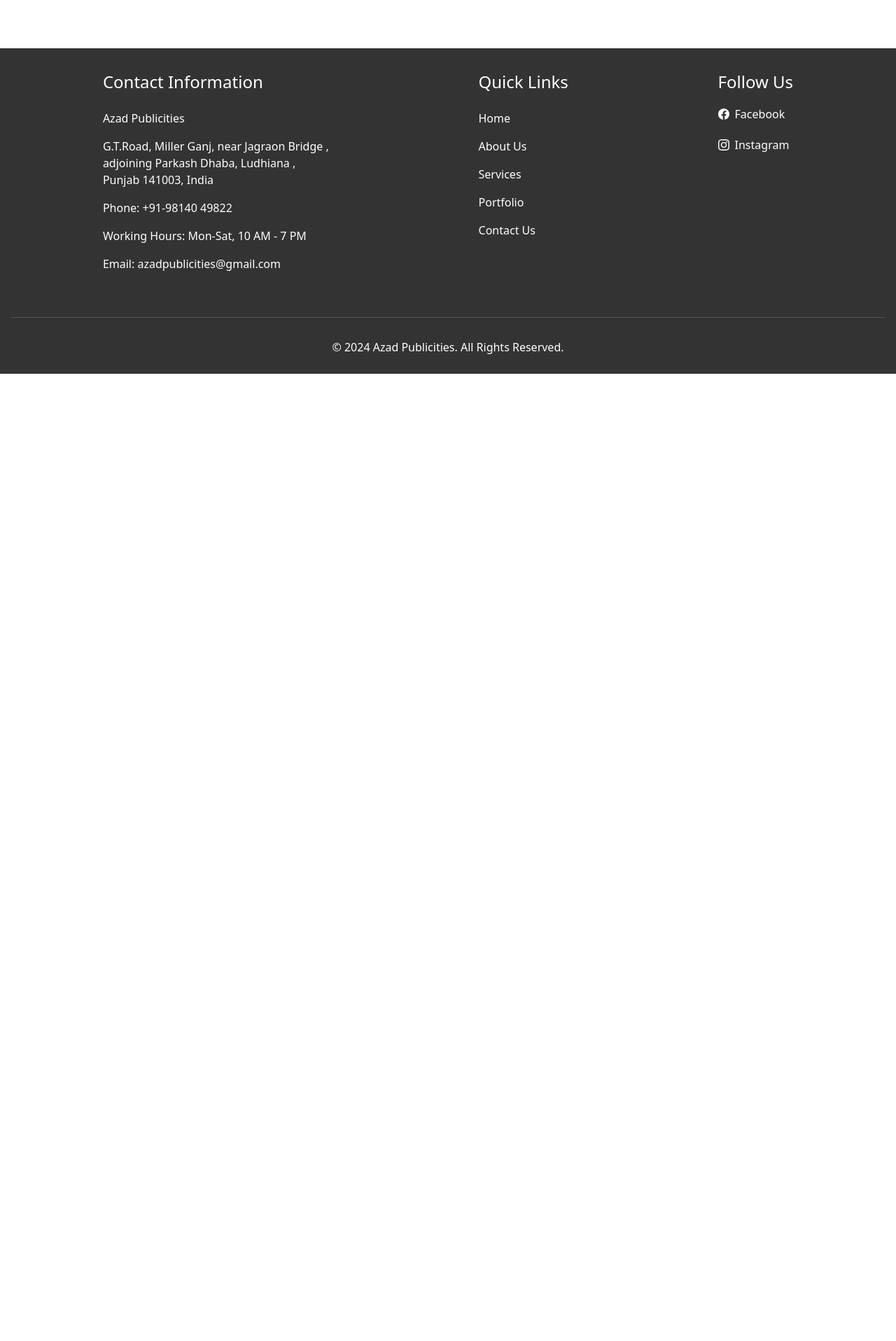
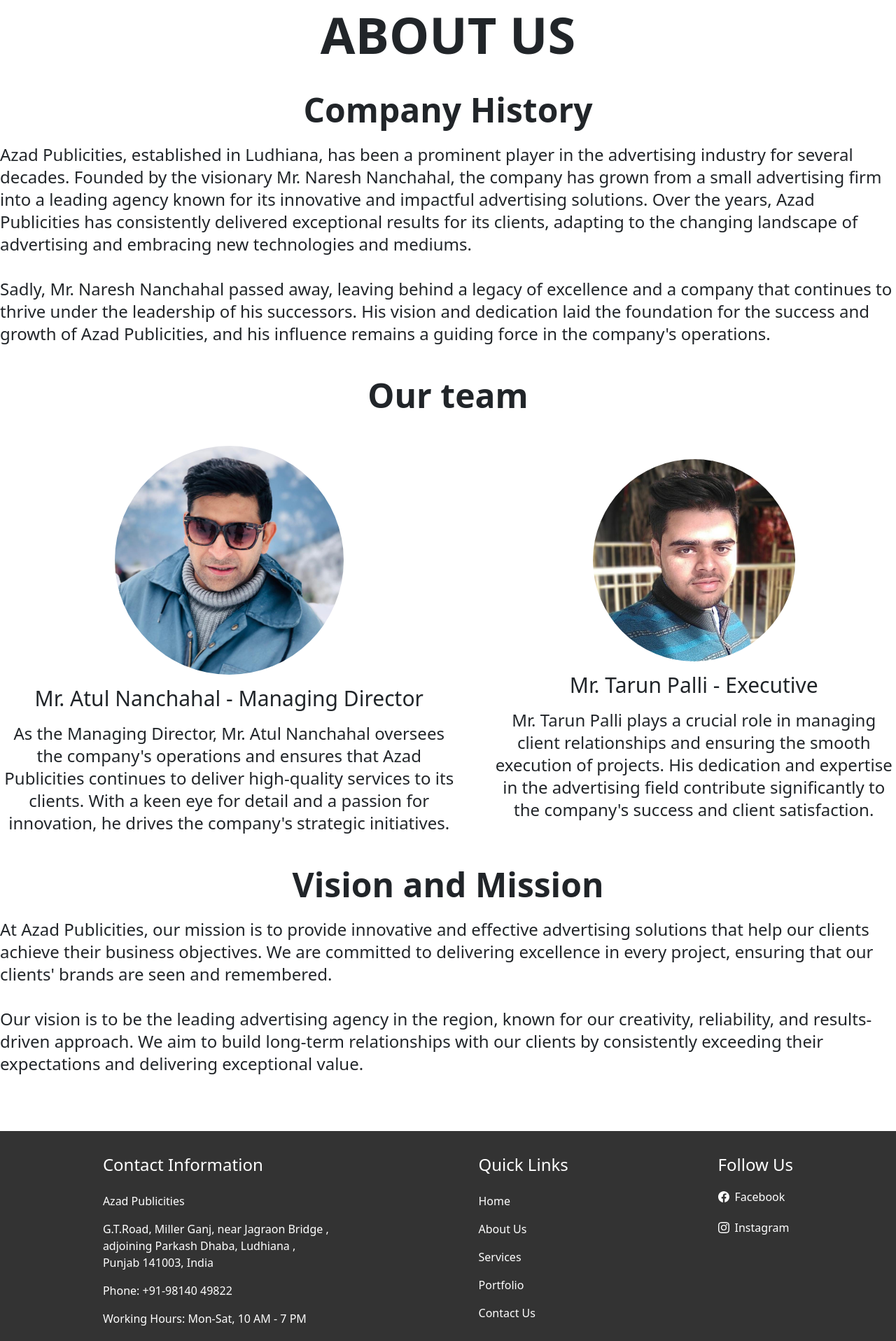
Before and after one commit to Mag-Harshit/azadPublicities, a React (Vite) app: page /aboutUs in a window 1280 px wide. Shown: the part 120-2036 px from the top of the page at 70% size. Before the commit the page ends 800 px from the top, so only its background shows below. Built offline with nearby package versions, Linux system fonts and the light colour scheme.

Commit message:
Lil bit about US done

```diff
--- a/src/components/AboutUs.jsx
+++ b/src/components/AboutUs.jsx
@@ -1,7 +1,82 @@
 import React from "react";
 
 const AboutUs = () => {
-  return <div>AboutUs</div>;
+  return (
+    <div>
+      <div className="text-7xl font-extrabold text-center mt-5">ABOUT US</div>
+      <div className="mt-5">
+        <h2 className="text-5xl font-semibold text-center">Company History</h2>
+        <p className="mt-4 text-2xl">
+          Azad Publicities, established in Ludhiana, has been a prominent player
+          in the advertising industry for several decades. Founded by the
+          visionary Mr. Naresh Nanchahal, the company has grown from a small
+          advertising firm into a leading agency known for its innovative and
+          impactful advertising solutions. Over the years, Azad Publicities has
+          consistently delivered exceptional results for its clients, adapting
+          to the changing landscape of advertising and embracing new
+          technologies and mediums. <br />
+          <br />
+          Sadly, Mr. Naresh Nanchahal passed away, leaving behind a legacy of
+          excellence and a company that continues to thrive under the leadership
+          of his successors. His vision and dedication laid the foundation for
+          the success and growth of Azad Publicities, and his influence remains
+          a guiding force in the company's operations.
+        </p>
+      </div>
+      <div className="mt-5">
+        <h2 className="text-5xl font-semibold mb-5 text-center">Our team</h2>
+        <div className="flex flex-col md:flex-row justify-around gap-5 items-center">
+          <div className="flex flex-col text-center">
+            <img
+              src="/img/Founder_image.jpg"
+              className="w-6/12 rounded-full mx-auto"
+            />
+            <h3 className="mt-3 text-3xl">
+              Mr. Atul Nanchahal - Managing Director
+            </h3>
+            <p className="mt-3 text-2xl">
+              As the Managing Director, Mr. Atul Nanchahal oversees the
+              company's operations and ensures that Azad Publicities continues
+              to deliver high-quality services to its clients. With a keen eye
+              for detail and a passion for innovation, he drives the company's
+              strategic initiatives.
+            </p>
+          </div>
+          <div className="flex flex-col text-center">
+            <img
+              src="/img/Executive_image.jpeg"
+              className="w-6/12 rounded-full mx-auto"
+            />
+            <h3 className="mt-3 text-3xl">Mr. Tarun Palli - Executive</h3>
+            <p className="mt-3 text-2xl">
+              Mr. Tarun Palli plays a crucial role in managing client
+              relationships and ensuring the smooth execution of projects. His
+              dedication and expertise in the advertising field contribute
+              significantly to the company's success and client satisfaction.
+            </p>
+          </div>
+        </div>
+      </div>
+      <div className="mt-5">
+        <h2 className="text-5xl font-semibold text-center">
+          Vision and Mission
+        </h2>
+        <p className="mt-4 text-2xl">
+          At Azad Publicities, our mission is to provide innovative and
+          effective advertising solutions that help our clients achieve their
+          business objectives. We are committed to delivering excellence in
+          every project, ensuring that our clients' brands are seen and
+          remembered.
+          <br />
+          <br /> Our vision is to be the leading advertising agency in the
+          region, known for our creativity, reliability, and results-driven
+          approach. We aim to build long-term relationships with our clients by
+          consistently exceeding their expectations and delivering exceptional
+          value.
+        </p>
+      </div>
+    </div>
+  );
 };
 
 export default AboutUs;
--- a/src/components/AboutUsHome.jsx
+++ b/src/components/AboutUsHome.jsx
@@ -5,14 +5,14 @@
   return (
     <section className="mt-10">
       <div className="m-auto font-body rounded-3xl AbHome w-11/12 p-4">
+        <div className="flex justify-center mr-auto mb-5">
+          <h2 className="text-7xl font-extrabold">ABOUT US</h2>
+        </div>
         <div className="flex flex-col lg:flex-row-reverse justify-center items-center gap-4">
           <div className="max-w-xs  sm:max-w-sm  md:max-w-md lg:max-w-xl">
             <img src="/img/AboutUsHome.avif" height={"100%"} alt="" />
           </div>
           <div className="w-11/12 ">
-            <div className="flex justify-center mb-5">
-              <h2 className="text-7xl font-extrabold">ABOUT US</h2>
-            </div>
             <h3 className="text-2xl mt-3 text-center font-medium mb-4">
               Your Trusted Advertising Partner Since 1938
             </h3>
@@ -31,11 +31,8 @@
               <button
                 className="text-black w-auto p-4 border-black border-4 text-xl rounded-lg mt-8"
                 id="AboutUsBtn"
-                onClick={() => {
-                  navigate("/aboutUs");
-                }}
               >
-                Learn More About Us
+                <a href="/aboutUs">Learn More About Us</a>
               </button>
             </div>
           </div>
--- a/src/components/Footer.jsx
+++ b/src/components/Footer.jsx
@@ -21,51 +21,28 @@
           <h3 className="text-2xl mt-2 mb-2 footerChange">Quick Links</h3>
           <ul>
             <li className="text-md my-3 hover:text-black">
-              <button
-                onClick={() => {
-                  navigate("/");
-                }}
-              >
-                Home
+              <button>
+                <a href="/"> Home</a>
               </button>
             </li>
             <li className="text-md my-3 hover:text-black">
-              <button
-                href="about.html"
-                onClick={() => {
-                  navigate("/aboutUs");
-                }}
-              >
-                About Us
+              <button>
+                <a href="/aboutUs">About Us</a>
               </button>
             </li>
             <li className="text-md my-3 hover:text-black">
-              <button
-                href="services.html"
-                onClick={() => {
-                  navigate("/services");
-                }}
-              >
-                Services
+              <button>
+                <a href="/services"> Services</a>
               </button>
             </li>
             <li className="text-md my-3 hover:text-black">
-              <button
-                href="portfolio.html"
-                onClick={() => {
-                  navigate("/portfolio");
-                }}
-              >
-                Portfolio
+              <button>
+                <a href="/portfolio"> Portfolio</a>
               </button>
             </li>
 
             <li className="text-md my-3 hover:text-black">
-              <button
-                href="contact.html"
-                data-bs-toggle="modal"
-                data-bs-target="#exampleModal"
-              >
+              <button data-bs-toggle="modal" data-bs-target="#exampleModal">
                 Contact Us
               </button>
             </li>
--- a/src/components/Hero.jsx
+++ b/src/components/Hero.jsx
@@ -1,13 +1,15 @@
 import React from "react";
+import { useNavigate } from "react-router-dom";
 
 const Hero = () => {
+  const navigate = useNavigate();
   return (
     <div>
       <div id="intro" className="p-5 text-center bg-image shadow-1-strong">
         <div className="mask flex justify-center items-center">
           <div className="flex justify-center items-center flex-col">
             <div>
-              <h1 className="text-white text-2xl sm:text-4xl md:text-5xl lg:text-6xl">
+              <h1 className="text-white font-semibold text-2xl sm:text-4xl md:text-5xl lg:text-6xl">
                 Your Trusted Advertising Partner Since 1938
               </h1>
             </div>
@@ -22,7 +24,7 @@
                 className="text-white w-auto p-4 border-black border-4 text-xl rounded-lg"
                 id="ServicesBtn"
               >
-                Discover Our Services
+                <a href="/services"> Discover Our Services</a>
               </button>
             </div>
           </div>
--- a/src/components/Projects.jsx
+++ b/src/components/Projects.jsx
@@ -51,7 +51,7 @@
             </div>
           </div>
           <button
-            className="carousel-control-prev"
+            className="carousel-control-prev text-black"
             type="button"
             data-bs-target="#carouselExample"
             data-bs-slide="prev"
@@ -63,7 +63,7 @@
             <span className="visually-hidden">Previous</span>
           </button>
           <button
-            className="carousel-control-next"
+            className="carousel-control-next text-black"
             type="button"
             data-bs-target="#carouselExample"
             data-bs-slide="next"
--- a/src/components/Services.jsx
+++ b/src/components/Services.jsx
@@ -105,11 +105,8 @@
           <button
             className="text-black w-auto p-4 border-black border-4 text-xl rounded-lg mt-8"
             id="ServicesBtn2"
-            onClick={() => {
-              navigate("/services");
-            }}
           >
-            More Services
+            <a href="/services"> More Services</a>
           </button>
         </div>
       </div>
--- a/src/styles.css
+++ b/src/styles.css
@@ -72,7 +72,7 @@
 .AbHome {
   background-color: #ffffff;
   background-repeat: no-repeat;
-  min-height: 700px;
+  min-height: 650px;
 }
 
 #AboutUsBtn {
```
Also changed, not shown: src/components/Navbar.jsx (+12 -0 lines), public/img/Executive_image.jpeg (added), public/img/Founder_image.jpg (added).
